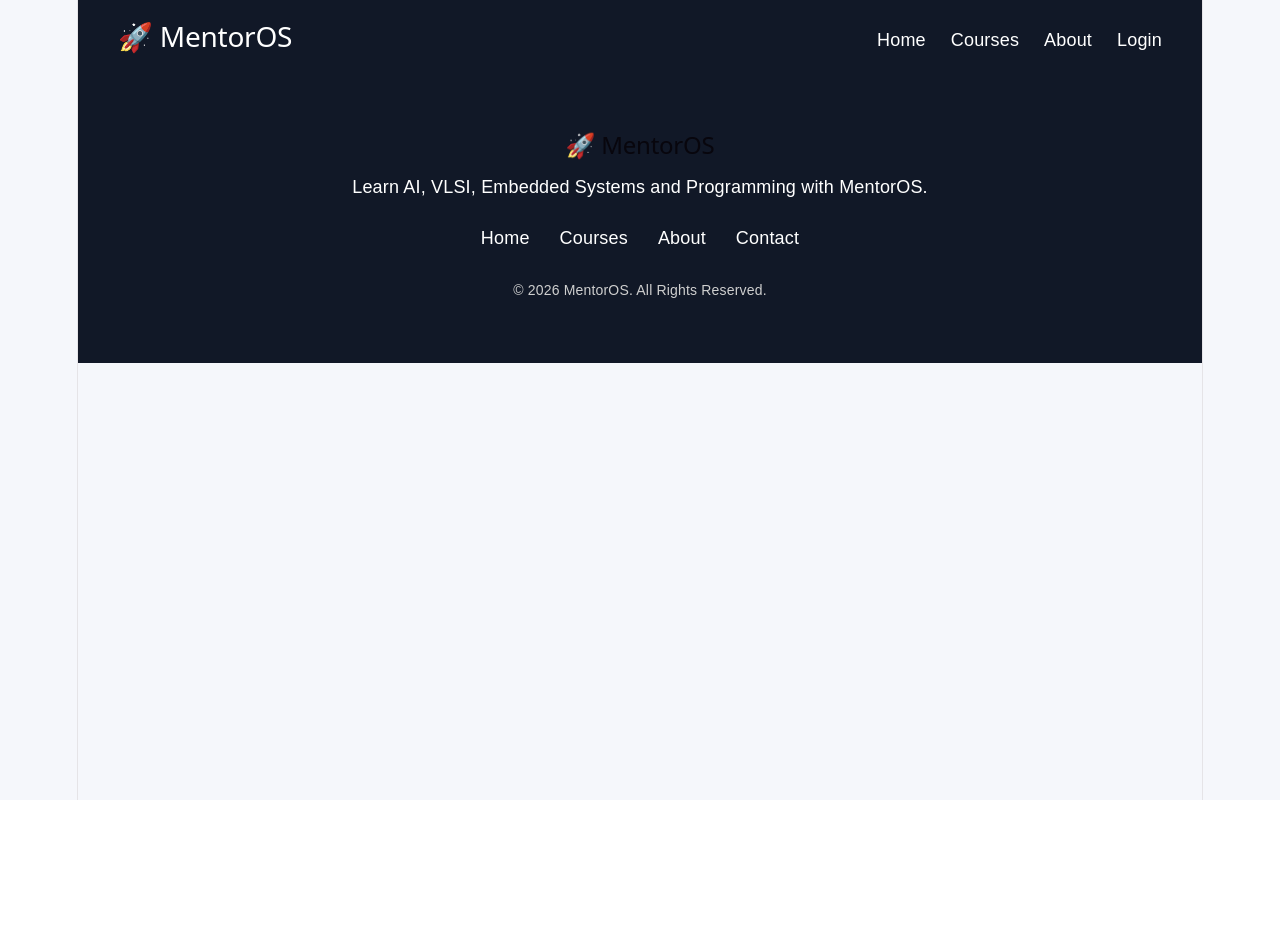
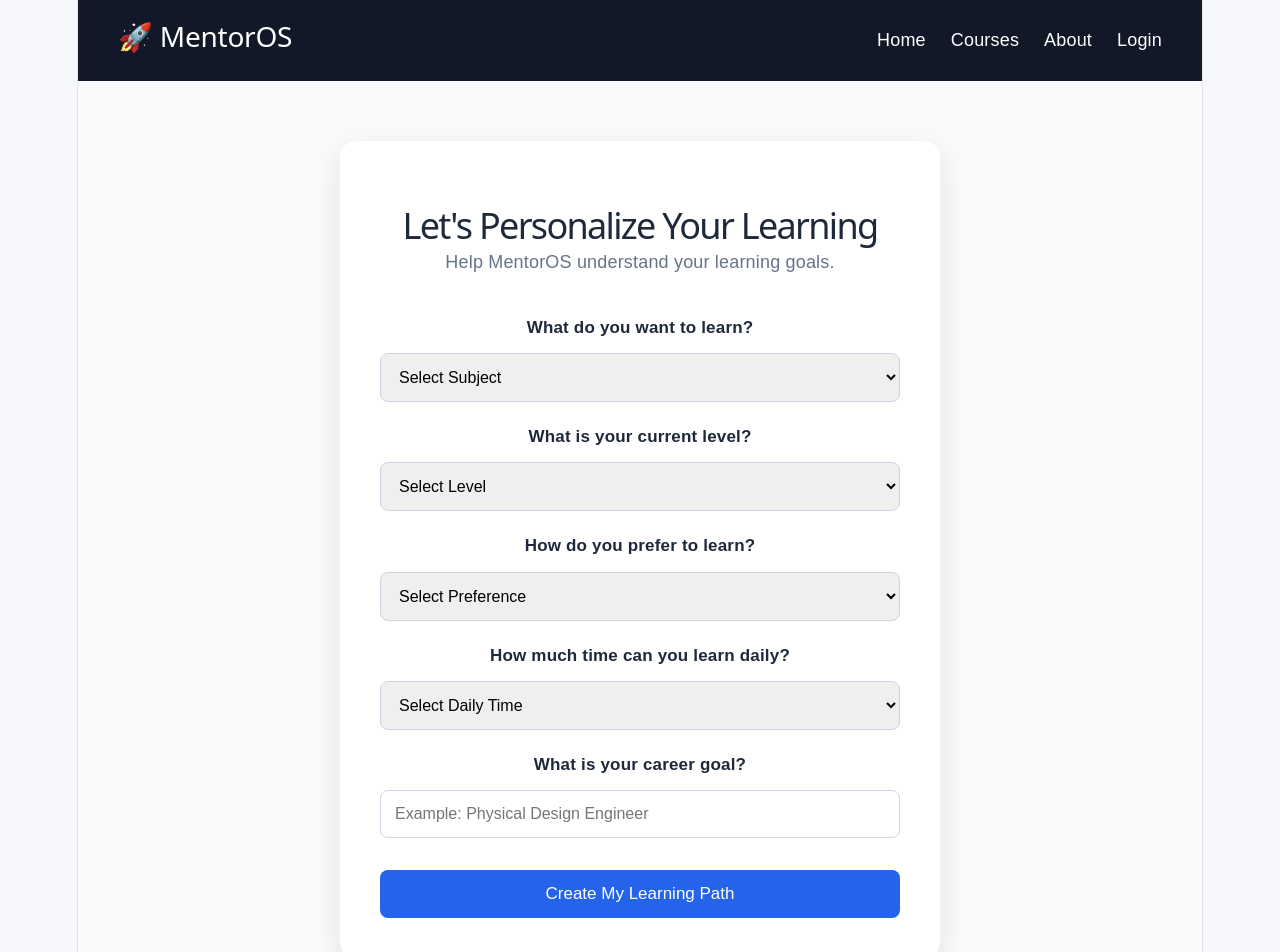
Before and after one commit to manibabu18-maker/MentorOS, a React (Vite) app in the folder frontend/mentoros-web/: page /onboarding in a window 1280 px wide. Shown: the top 952 px of the page. Before the commit the page ends 800 px from the top, so only its background shows below. Built offline with nearby package versions, Linux system fonts and the light colour scheme; no server answers.

Commit message:
Day 9: Added protected dashboard and student onboarding

```diff
--- a/frontend/mentoros-web/src/App.css
+++ b/frontend/mentoros-web/src/App.css
@@ -151,3 +151,76 @@ body {
   margin-top: 15px;
   font-weight: 600;
 }
+.onboarding-page {
+  display: flex;
+  justify-content: center;
+  align-items: center;
+  padding: 60px 20px;
+  background: #f8fafc;
+}
+
+.onboarding-card {
+  background: white;
+  width: 100%;
+  max-width: 600px;
+  padding: 40px;
+  border-radius: 16px;
+  box-shadow: 0 10px 30px rgba(0, 0, 0, 0.1);
+}
+
+.onboarding-card h1 {
+  text-align: center;
+  font-size: 36px;
+  margin-bottom: 10px;
+  color: #1e293b;
+}
+
+.onboarding-card > p {
+  text-align: center;
+  color: #64748b;
+  margin-bottom: 30px;
+}
+
+.onboarding-card form {
+  display: flex;
+  flex-direction: column;
+  gap: 12px;
+}
+
+.onboarding-card label {
+  font-size: 17px;
+  font-weight: 600;
+  color: #1e293b;
+  margin-top: 10px;
+}
+
+.onboarding-card select,
+.onboarding-card input {
+  width: 100%;
+  padding: 14px;
+  font-size: 16px;
+  border: 1px solid #cbd5e1;
+  border-radius: 8px;
+  box-sizing: border-box;
+}
+
+.onboarding-card select:focus,
+.onboarding-card input:focus {
+  outline: none;
+  border-color: #2563eb;
+}
+
+.onboarding-card button {
+  margin-top: 20px;
+  padding: 14px;
+  border: none;
+  border-radius: 8px;
+  background: #2563eb;
+  color: white;
+  font-size: 17px;
+  cursor: pointer;
+}
+
+.onboarding-card button:hover {
+  background: #1d4ed8;
+}
--- a/frontend/mentoros-web/src/App.jsx
+++ b/frontend/mentoros-web/src/App.jsx
@@ -7,7 +7,8 @@ import Signup from "./pages/Signup";
 import "./App.css";
 import Navbar from "./components/Navbar";
 import Footer from "./components/Footer";
-
+import Dashboard from "./pages/Dashboard";
+import Onboarding from "./pages/Onboarding";
 function App() {
   return (
     <>
@@ -19,6 +20,8 @@ function App() {
         <Route path="/about" element={<About />} />
         <Route path="/login" element={<Login />} />
         <Route path="/signup" element={<Signup />} />
+        <Route path="/dashboard" element={<Dashboard />} />
+        <Route path="/onboarding" element={<Onboarding />} />
       </Routes>
 
       <Footer />
--- /dev/null
+++ b/frontend/mentoros-web/src/pages/Dashboard.jsx
@@ -0,0 +1,58 @@
+import { useEffect, useState } from "react";
+import { useNavigate } from "react-router-dom";
+import { supabase } from "../supabaseClient";
+
+function Dashboard() {
+  const [user, setUser] = useState(null);
+  const [loading, setLoading] = useState(true);
+
+  const navigate = useNavigate();
+  const handleLogout = async () => {
+  await supabase.auth.signOut();
+  navigate("/login");
+};
+  useEffect(() => {
+    const checkUser = async () => {
+      const {
+        data: { user },
+        error,
+      } = await supabase.auth.getUser();
+
+      console.log("Dashboard User:", user);
+      console.log("Dashboard Error:", error);
+
+      if (!user) {
+        navigate("/login");
+        return;
+      }
+
+      setUser(user);
+      setLoading(false);
+    };
+
+    checkUser();
+  }, [navigate]);
+
+  if (loading) {
+    return <h2>Loading Dashboard...</h2>;
+  }
+
+  return (
+    <section className="dashboard-page">
+      <h1>MentorOS Dashboard</h1>
+
+      <h2>
+        Welcome, {user.user_metadata?.name || "Student"}
+      </h2>
+
+      <p>{user.email}</p>
+
+      <p>Start your personalized learning journey.</p>
+      <button onClick={handleLogout}>
+  Logout
+</button>
+    </section>
+  );
+}
+
+export default Dashboard;
--- a/frontend/mentoros-web/src/pages/Login.jsx
+++ b/frontend/mentoros-web/src/pages/Login.jsx
@@ -1,11 +1,13 @@
 import { useState } from "react";
-import { Link } from "react-router-dom";
+import { Link, useNavigate } from "react-router-dom";
+import { supabase } from "../supabaseClient";
 
 function Login() {
   const [email, setEmail] = useState("");
   const [password, setPassword] = useState("");
   const [message, setMessage] = useState("");
- const handleSubmit = (event) => {
+  const navigate = useNavigate();
+ const handleSubmit = async (event) => {
   event.preventDefault();
 
   if (email === "" || password === "") {
@@ -15,7 +17,19 @@ function Login() {
   } else if (password.length < 6) {
     setMessage("Password must be at least 6 characters");
   } else {
-    setMessage("Login successful");
+    const { data, error } = await supabase.auth.signInWithPassword({
+      email: email,
+      password: password,
+    });
+
+    if (error) {
+      setMessage(error.message);
+    } else {
+      setMessage("Login successful");
+      console.log(data);
+
+      navigate("/dashboard");
+    }
   }
 };
 
--- /dev/null
+++ b/frontend/mentoros-web/src/pages/Onboarding.jsx
@@ -0,0 +1,125 @@
+import { useState } from "react";
+import { supabase } from "../supabaseClient";
+import { useNavigate } from "react-router-dom";
+function Onboarding() {
+  const [subject, setSubject] = useState("");
+  const [level, setLevel] = useState("");
+  const [learningPreference, setLearningPreference] = useState("");
+  const [dailyTime, setDailyTime] = useState("");
+  const [goal, setGoal] = useState("");
+  const navigate = useNavigate();
+  const handleOnboarding = async (event) => {
+  event.preventDefault();
+
+  const {
+    data: { user },
+  } = await supabase.auth.getUser();
+
+  const { error } = await supabase
+    .from("student_profiles")
+    .insert([
+      {
+        user_id: user.id,
+        subject: subject,
+        level: level,
+        learning_preference: learningPreference,
+        daily_time: dailyTime,
+        goal: goal,
+      },
+    ]);
+
+  if (error) {
+    console.log(error);
+    alert(error.message);
+  } else {
+    alert("Profile saved successfully!");
+    navigate("/dashboard");
+  }
+};
+
+  return (
+    <section className="onboarding-page">
+      <div className="onboarding-card">
+        <h1>Let's Personalize Your Learning</h1>
+
+        <p>Help MentorOS understand your learning goals.</p>
+
+        <form onSubmit={handleOnboarding}>
+          <label>What do you want to learn?</label>
+
+          <select
+            value={subject}
+            onChange={(event) => setSubject(event.target.value)}
+          >
+            <option value="">Select Subject</option>
+            <option value="VLSI">VLSI</option>
+            <option value="Embedded Systems">Embedded Systems</option>
+            <option value="Electrical Design">Electrical Design</option>
+            <option value="Python">Python</option>
+            <option value="AI & Machine Learning">
+              AI & Machine Learning
+            </option>
+            <option value="Web Development">
+              Web Development
+            </option>
+          </select>
+
+          <label>What is your current level?</label>
+
+          <select
+            value={level}
+            onChange={(event) => setLevel(event.target.value)}
+          >
+            <option value="">Select Level</option>
+            <option value="Beginner">Beginner</option>
+            <option value="Intermediate">Intermediate</option>
+            <option value="Advanced">Advanced</option>
+          </select>
+
+          <label>How do you prefer to learn?</label>
+
+          <select
+            value={learningPreference}
+            onChange={(event) =>
+              setLearningPreference(event.target.value)
+            }
+          >
+            <option value="">Select Preference</option>
+            <option value="Visual">Diagrams & Visuals</option>
+            <option value="Notes">Notes & Explanations</option>
+            <option value="Practical">Practical Examples</option>
+            <option value="Mixed">Mixed Learning</option>
+          </select>
+
+          <label>How much time can you learn daily?</label>
+
+          <select
+            value={dailyTime}
+            onChange={(event) => setDailyTime(event.target.value)}
+          >
+            <option value="">Select Daily Time</option>
+            <option value="30 Minutes">30 Minutes</option>
+            <option value="1 Hour">1 Hour</option>
+            <option value="2 Hours">2 Hours</option>
+            <option value="3+ Hours">3+ Hours</option>
+          </select>
+
+          <label>What is your career goal?</label>
+
+          <input
+            type="text"
+            placeholder="Example: Physical Design Engineer"
+            value={goal}
+            onChange={(event) => setGoal(event.target.value)}
+          />
+
+          <button type="submit">
+            Create My Learning Path
+          </button>
+        </form>
+      </div>
+    </section>
+  );
+}
+
+export default Onboarding;
```
